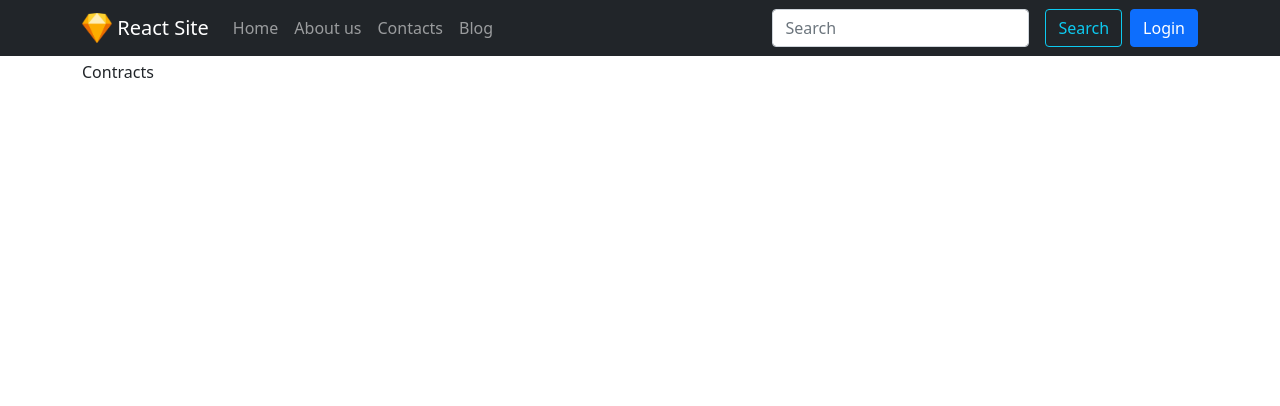
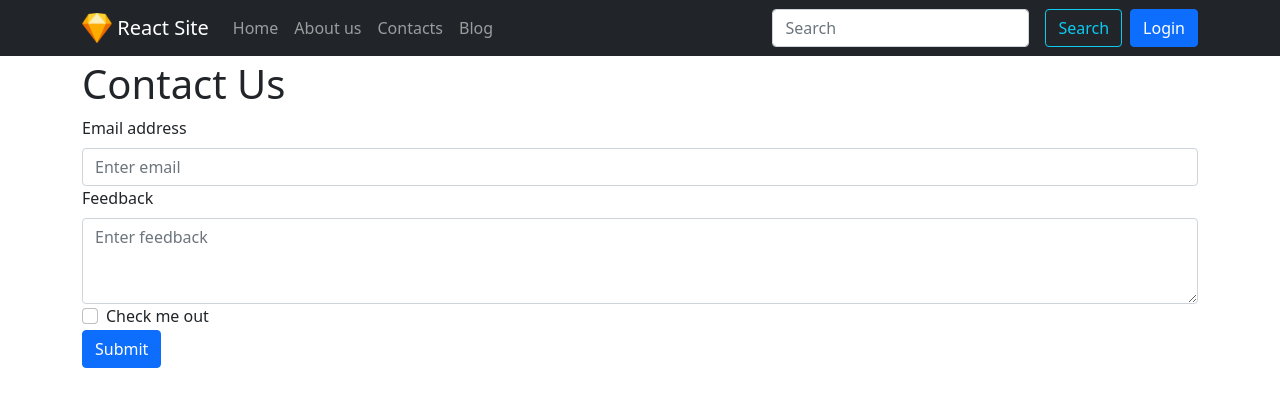
Before and after one commit to VladislavKravets/ReactSite, a React (Create React App) app: page /contacts in a window 1280 px wide. Shown: the top 406 px of the page. Built offline with nearby package versions, Linux system fonts and the light colour scheme.

Commit message:
add form and checking form

```diff
--- a/src/Pages/Contacts.js
+++ b/src/Pages/Contacts.js
@@ -1,13 +1,70 @@
-import React, {Component} from 'react';
+import React, {useState} from 'react';
+import {Button, Form} from "react-bootstrap";
 
-class Contacts extends Component {
-    render() {
-        return (
-            <div>
-                Contracts
-            </div>
-        );
-    }
+function Contacts() {
+
+    const [email, setEmail] = useState('');
+    const [feedback, setFeedback] = useState('');
+    const [check, setCheck] = useState(false);
+    const [validated, setValidated] = useState(false);
+
+    const handleSubmit = (event) => {
+        const form = event.currentTarget;
+        if (form.checkValidity() === false) {
+            event.preventDefault();
+            event.stopPropagation();
+        }
+        setValidated(true);
+    };
+
+
+    return (
+        <div>
+            <h1>Contact Us</h1>
+            <Form noValidate validated={validated} onSubmit={handleSubmit}>
+                <Form.Group controlId="formBasicEmail">
+                    <Form.Label>Email address</Form.Label>
+                    <Form.Control
+                        required
+                        type="email"
+                        placeholder="Enter email"
+                        value={email}
+                        onChange={(e) => setEmail(e.target.value)}
+                    />
+                    <Form.Control.Feedback type="invalid">
+                        Please provide a valid email.
+                    </Form.Control.Feedback>
+                </Form.Group>
+
+                <Form.Group controlId="formBasicFeedback">
+                    <Form.Label>Feedback</Form.Label>
+                    <Form.Control
+                        required
+                        as="textarea"
+                        rows={3}
+                        placeholder="Enter feedback"
+                        value={feedback}
+                        onChange={(e) => setFeedback(e.target.value)}
+                    />
+                    <Form.Control.Feedback type="invalid">
+                        Please provide feedback.
+                    </Form.Control.Feedback>
+                </Form.Group>
+
+                <Form.Check
+                    required
+                    type="checkbox"
+                    label="Check me out"
+                    value={check}
+                    onChange={(e) => setCheck(e.target.value)}
+                />
+
+                <Button variant="primary" type="submit">
+                    Submit
+                </Button>
+            </Form>
+        </div>
+    );
 }
 
 export default Contacts;
```
